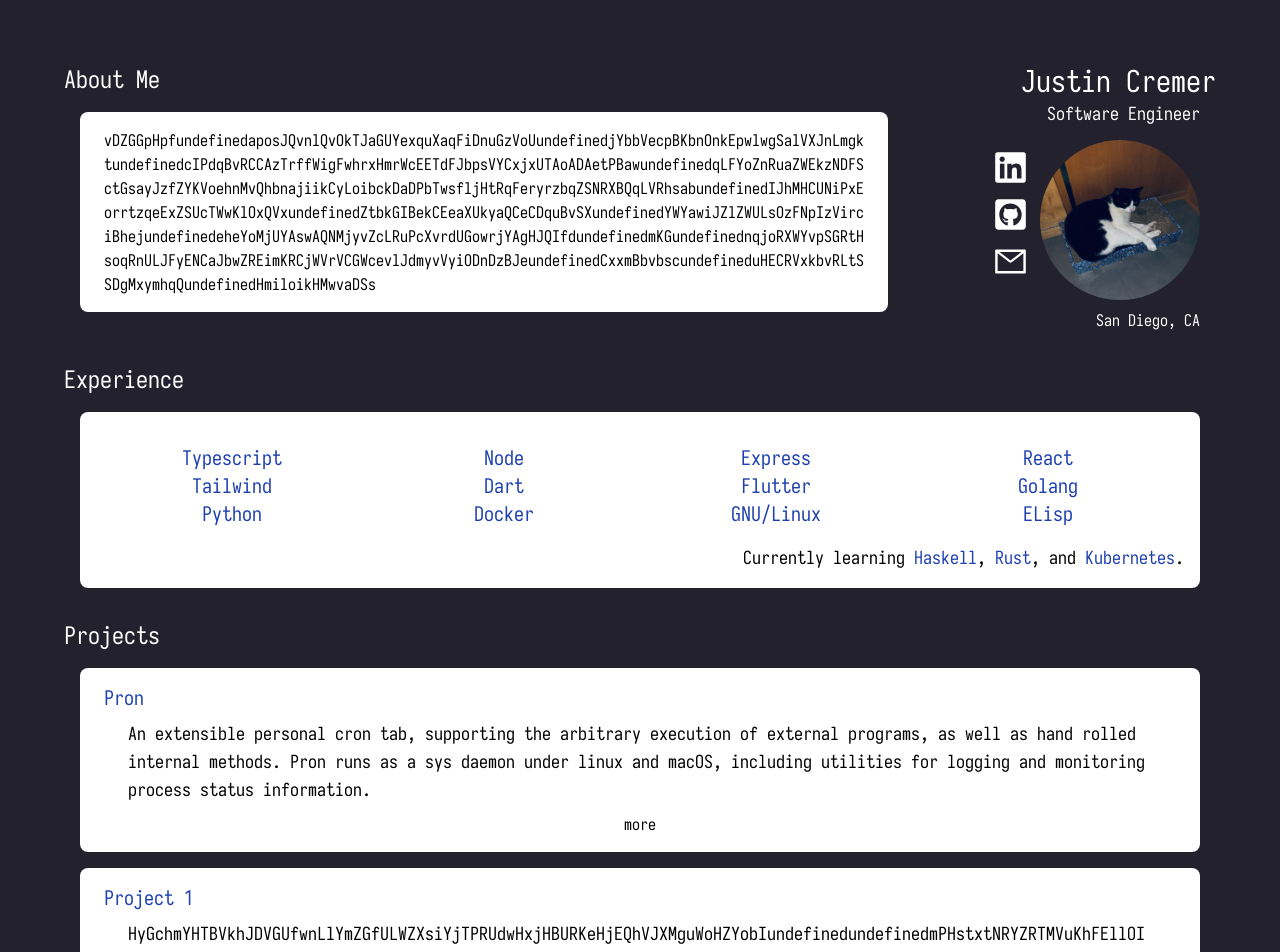
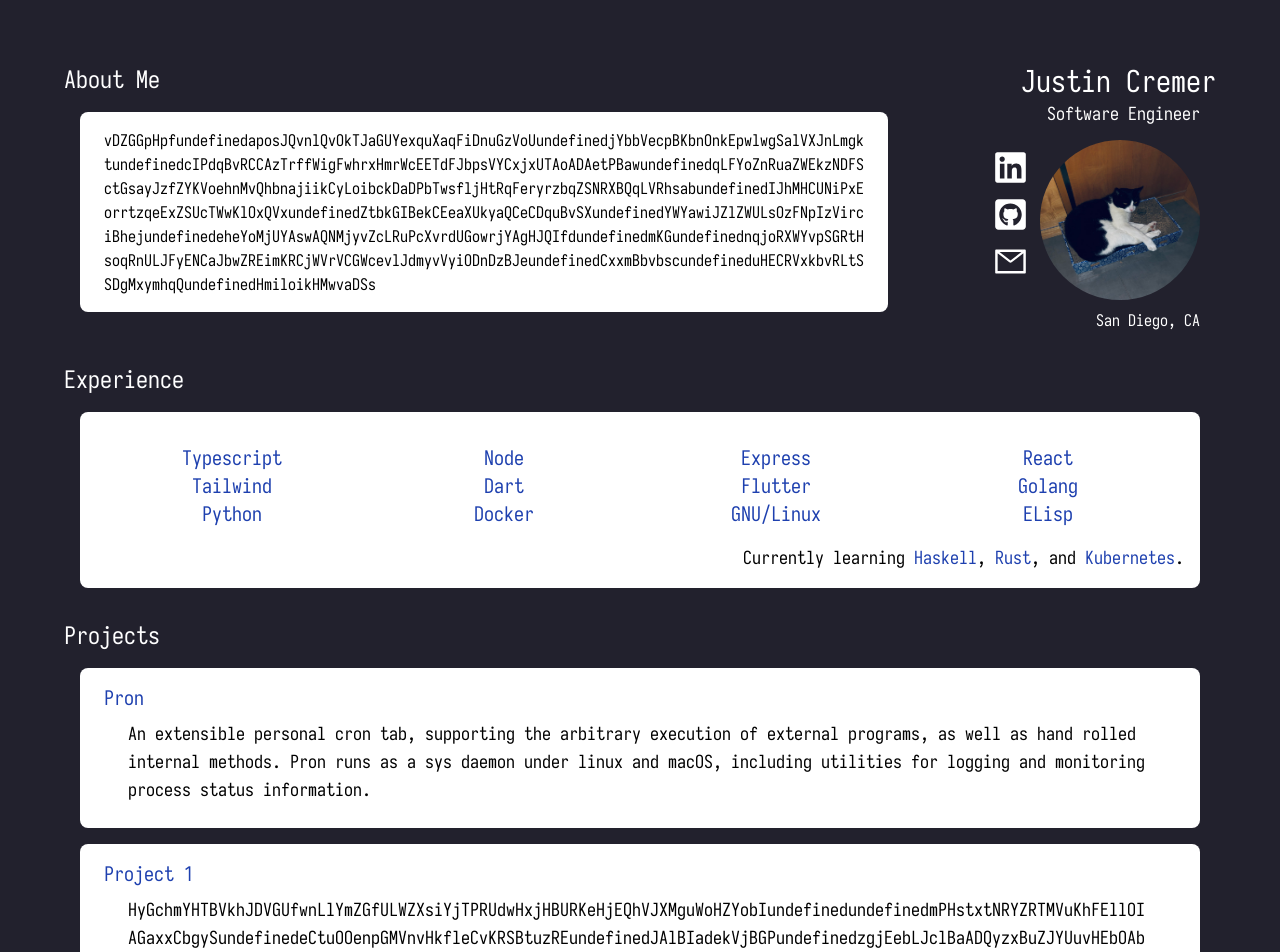
Before and after one commit to justincremer/portfolio, a React (Create React App) app: page / in a window 1280 px wide. Shown: the top 952 px of the page. Built offline with nearby package versions, Linux system fonts and the light colour scheme.

Commit message:
removes expandable from descriptions less than a given length

```diff
--- a/src/components/projects.tsx
+++ b/src/components/projects.tsx
@@ -46,11 +46,11 @@ const Project: React.FC<Props> = ({ project }: Props): JSX.Element => {
 			<div>
 				{link(project)}
 				<p className="px-8 py-2 break-words text-lg">{content}</p>
-			<div className="w-full flex items-center justify-center left-0">
+				{project.description.length > 300 ? <div className="w-full flex items-center justify-center left-0">
 					<div className=" z-20 animate-pulse">
 						<button onClick={expansionHandler}>{expanded ? "more" : "less" }</button>
 					</div>
-			</div>
+				</div> : null}
 			</div>
 		}
 		/>
```
Lines whose indentation alone changed are shown as unchanged.
